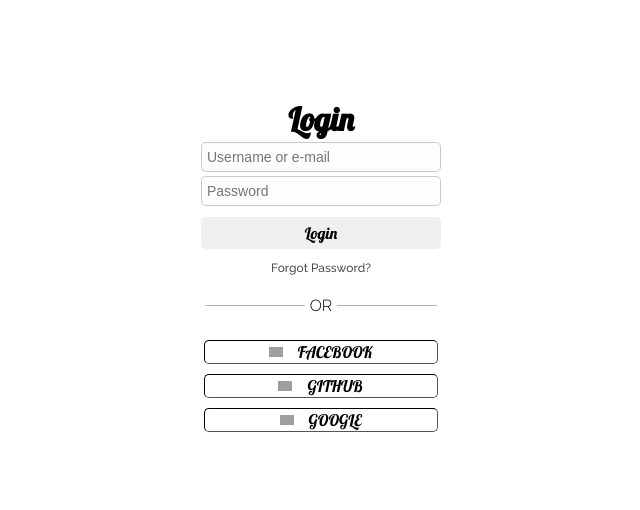
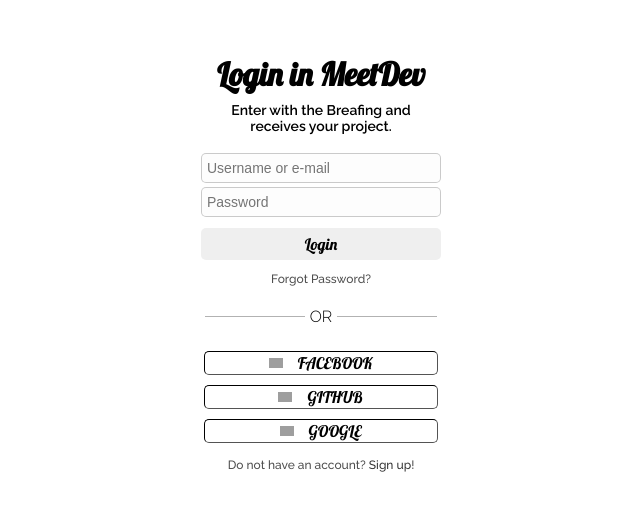
Before and after one commit to Djbetamax/21-code-days, a plain HTML site: page day11/index.html in a window 1280 px wide. Shown: the part 132-642 px from the top of the page, without its empty margins (319-959 px from the left). Drawn offline with Linux system fonts and the light colour scheme; grey boxes are pictures that could not be loaded.

Commit message:
add: new heading and an aside content

```diff
--- a/day11/index.html
+++ b/day11/index.html
@@ -9,7 +9,8 @@
 </head>
 <body>
   <main class="main-content">
-    <h1>Login</h1>
+    <h1>Login in MeetDev</h1>
+    <p>Enter with the Breafing and<br>receives your project.</p>
     <form action="#">
       <div class="username-container">
         <input type="text" name="username"  placeholder="Username or e-mail"
@@ -23,6 +24,7 @@
       <p>
         <a href="#" class="recover-pass">Forgot Password?</a>
       </p>
+    </form>
     <div class="divider-container">
       <div class="line"></div>
       <span>or</span>
@@ -42,8 +44,9 @@
         <span>Google</span>
       </a>
     </div>
-    </form>
+    <div class="register-container">
+      <p class="qRegister">Do not have an account? <a href="#">Sign up</a>!</p>
+    </div>
   </main>
-  <!-- TODO: aside image content -->
 </body>
 </html>
```
Lines whose indentation alone changed are shown as unchanged.
